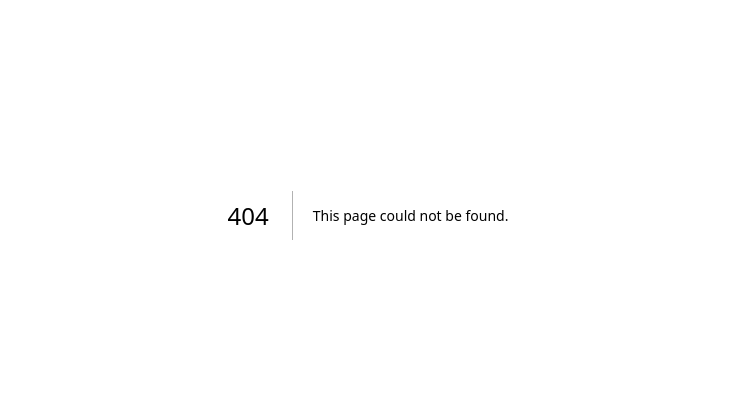
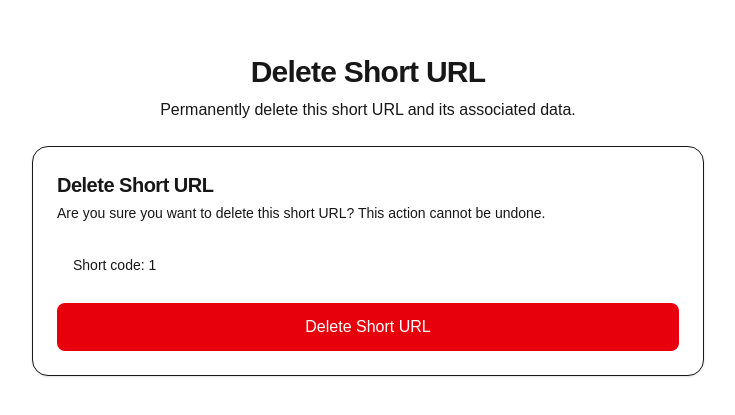
Before and after one commit to tommycontreras11/url-shortening-service, a Next.js app in the folder frontend/: page /short-url/1/delete in a window 1280 px wide. Before the commit this address had no page. Shown: the part 185-600 px from the top of the page, without its empty margins (272-1007 px from the left). Built offline with nearby package versions, Linux system fonts and the light colour scheme; no server answers.

Commit message:
feat: add DeleteShortUrlPage and DeleteShortUrlForm components for deleting short URLs refactor: update Home component layout and welcome message fix: enhance error handling in ShortUrlStatsPage and UpdateShortUrlForm components

```diff
--- a/frontend/app/page.tsx
+++ b/frontend/app/page.tsx
@@ -1,21 +1,17 @@
-"use client"
+export default function Home() {
+  return (
+    <main className="flex min-h-screen items-center justify-center bg-muted/40 px-4">
+      <div className="w-full max-w-2xl">
+        <div className="mb-6 text-center">
+          <h1 className="text-3xl font-bold tracking-tight">
+            Welcome to Short URL Service
+          </h1>
 
-import { useGetShortUrlByShortCode } from "@/hooks/api/short-url.hook";
-
-export default function Home() {
-  const { data: shortUrl, isLoading, isPending, error } = useGetShortUrlByShortCode("dIkE0zNR")
-
-  if(isLoading) return (
-    <p>Fetching short url...</p>
-  )
-
-  if(isPending) return (
-    <p>Fetching short url is in pending...</p>
-  )
-
-  return (
-    <div className="flex flex-col flex-1 items-center justify-center bg-zinc-50 font-sans">
-      {shortUrl && shortUrl.data.url}
-    </div>
+          <p className="mt-2 text-muted-foreground">
+            Turn long URLs into short, shareable links.
+          </p>
+        </div>
+      </div>
+    </main>
   );
 }
--- /dev/null
+++ b/frontend/app/short-url/[shortCode]/delete/page.tsx
@@ -0,0 +1,27 @@
+"use client";
+
+import { DeleteShortUrlForm } from "@/components/short-url/delete-short-url-form";
+
+import { useParams } from "next/navigation";
+
+export default function DeleteShortUrlPage() {
+  const { shortCode } = useParams<{ shortCode: string }>();
+
+  return (
+    <main className="flex min-h-screen items-center justify-center bg-muted/40 px-4">
+      <div className="w-full max-w-2xl">
+        <div className="mb-6 text-center">
+          <h1 className="text-3xl font-bold tracking-tight">
+            Delete Short URL
+          </h1>
+
+          <p className="mt-2 text-muted-foreground">
+            Permanently delete this short URL and its associated data.
+          </p>
+        </div>
+
+        <DeleteShortUrlForm shortCode={shortCode} />
+      </div>
+    </main>
+  );
+}
--- a/frontend/app/short-url/[shortCode]/stats/page.tsx
+++ b/frontend/app/short-url/[shortCode]/stats/page.tsx
@@ -1,5 +1,6 @@
 "use client"
 
+import { ApiError } from "@/exceptions/api-error";
 import { useGetShortUrlStatsByShortCode } from "@/hooks/api/short-url.hook";
 import { useParams } from "next/navigation";
 
@@ -10,23 +11,24 @@ export default function ShortUrlStatsPage() {
     data: shortUrl,
     isLoading,
     isPending,
-    isError
+    isError,
+    error,
   } = useGetShortUrlStatsByShortCode(shortCode);
 
   if (isLoading) return <p>Fetching short url...</p>;
 
   if (isPending) return <p>Fetching short url is in pending...</p>;
 
-  if (isError) {
-    return <div>Something went wrong. Please try again.</div>;
-  }
-
-  if (!shortUrl) {
-    return <div>Short URL not found</div>;
-  }
+  const apiError = error instanceof ApiError ? error : undefined;
 
   return (
     <div className="flex flex-col flex-1 items-center justify-center bg-zinc-50 font-sans">
+      {isError && (
+        <div className="mt-4 rounded-lg border border-red-200 bg-red-50 px-4 py-3 text-sm text-red-700">
+          {apiError?.message ?? "Something went wrong. Please try again."}
+        </div>
+      )}
+
       {shortUrl && (
         <div className="space-y-2">
           <h1 className="text-3xl font-bold tracking-tight">
--- /dev/null
+++ b/frontend/components/short-url/delete-short-url-form.tsx
@@ -0,0 +1,68 @@
+"use client";
+
+import { ApiError } from "@/exceptions/api-error";
+import { useDeleteShortUrl } from "@/mutations/api/short-url";
+
+export function DeleteShortUrlForm({
+  shortCode,
+}: {
+  shortCode: string;
+}) {
+  const {
+    mutate,
+    isPending,
+    isSuccess,
+    isError,
+    error,
+  } = useDeleteShortUrl();
+
+  function handleSubmit(event: React.FormEvent<HTMLFormElement>) {
+    event.preventDefault();
+
+    mutate({ shortCode });
+  }
+
+  const apiError = error instanceof ApiError ? error : undefined;
+
+  return (
+    <form
+      onSubmit={handleSubmit}
+      className="w-full max-w-2xl rounded-2xl border bg-white p-6 shadow-sm"
+    >
+      <div className="mb-5">
+        <h2 className="text-xl font-semibold tracking-tight">
+          Delete Short URL
+        </h2>
+
+        <p className="mt-1 text-sm text-muted-foreground">
+          Are you sure you want to delete this short URL?
+          This action cannot be undone.
+        </p>
+      </div>
+
+      <div className="rounded-lg bg-muted px-4 py-3 text-sm">
+        <span className="font-medium">Short code:</span> {shortCode}
+      </div>
+
+      {isSuccess && (
+        <div className="mt-4 rounded-lg border border-green-200 bg-green-50 px-4 py-3 text-sm text-green-700">
+          Short URL deleted successfully!
+        </div>
+      )}
+
+      {isError && (
+        <div className="mt-4 rounded-lg border border-red-200 bg-red-50 px-4 py-3 text-sm text-red-700">
+          {apiError?.message ?? "Something went wrong. Please try again."}
+        </div>
+      )}
+
+      <button
+        type="submit"
+        disabled={isPending || isSuccess}
+        className="mt-4 w-full rounded-lg bg-red-600 px-4 py-3 font-medium text-white transition hover:bg-red-700 disabled:cursor-not-allowed disabled:opacity-50"
+      >
+        {isPending ? "Deleting..." : "Delete Short URL"}
+      </button>
+    </form>
+  );
+}
--- a/frontend/components/short-url/update-short-url-form.tsx
+++ b/frontend/components/short-url/update-short-url-form.tsx
@@ -14,6 +14,7 @@ export function UpdateShortUrlForm({ shortCode }: { shortCode: string }) {
     mutate({ shortCode, url });
   }
 
+  const apiError = error instanceof ApiError ? error : undefined;
   const urlErrors =
     error instanceof ApiError ? error.data?.errors?.fields?.url : undefined;
 
@@ -70,7 +71,7 @@ export function UpdateShortUrlForm({ shortCode }: { shortCode: string }) {
 
       {isError && !urlErrors?.length && (
         <div className="mt-4 rounded-lg border border-red-200 bg-red-50 px-4 py-3 text-sm text-red-700">
-          Something went wrong. Please try again.
+          {apiError?.message ?? "Something went wrong. Please try again."}
         </div>
       )}
     </form>
```
